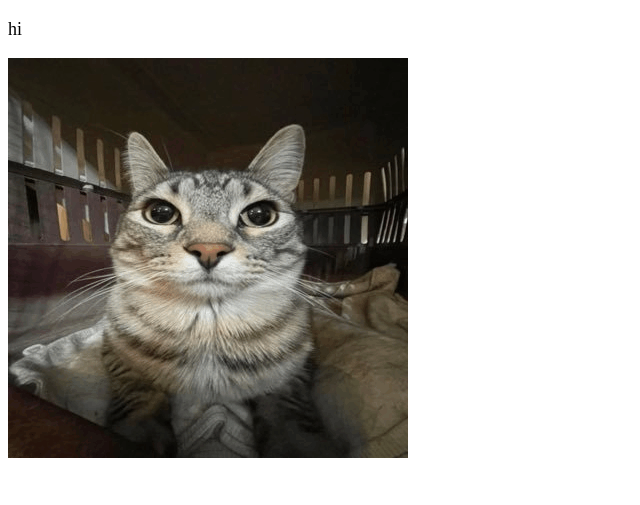
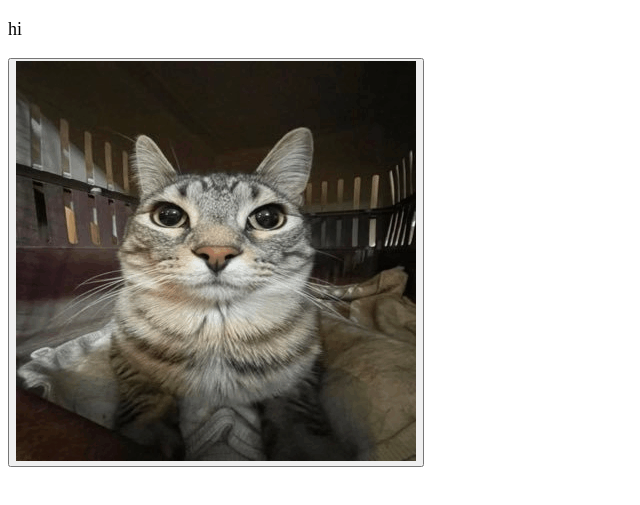
Before and after one commit to Exo7oxE/SEC-Project, a plain HTML site: page index.html in a window 1280 px wide. Shown: the part 61-566 px from the top of the page, without its empty margins (0-640 px from the left). Drawn offline with Linux system fonts and the light colour scheme.

Commit message:
Update index.html

```diff
--- a/index.html
+++ b/index.html
@@ -10,6 +10,6 @@
 <body>
     <h1>yo</h1>
     <p>hi</p>
-    <img src="motion.png">
+    <button><img src="motion.png"></button>
 </body>
 </html>
```
